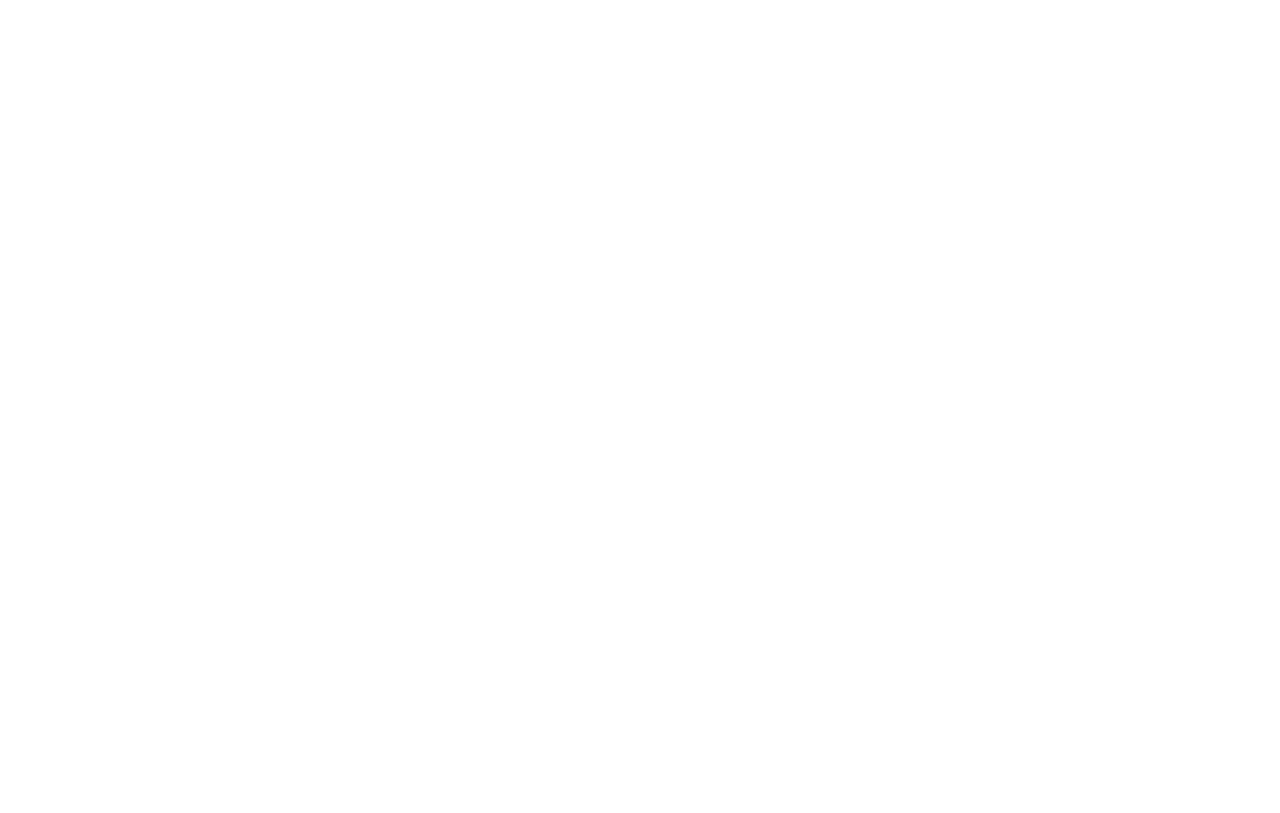
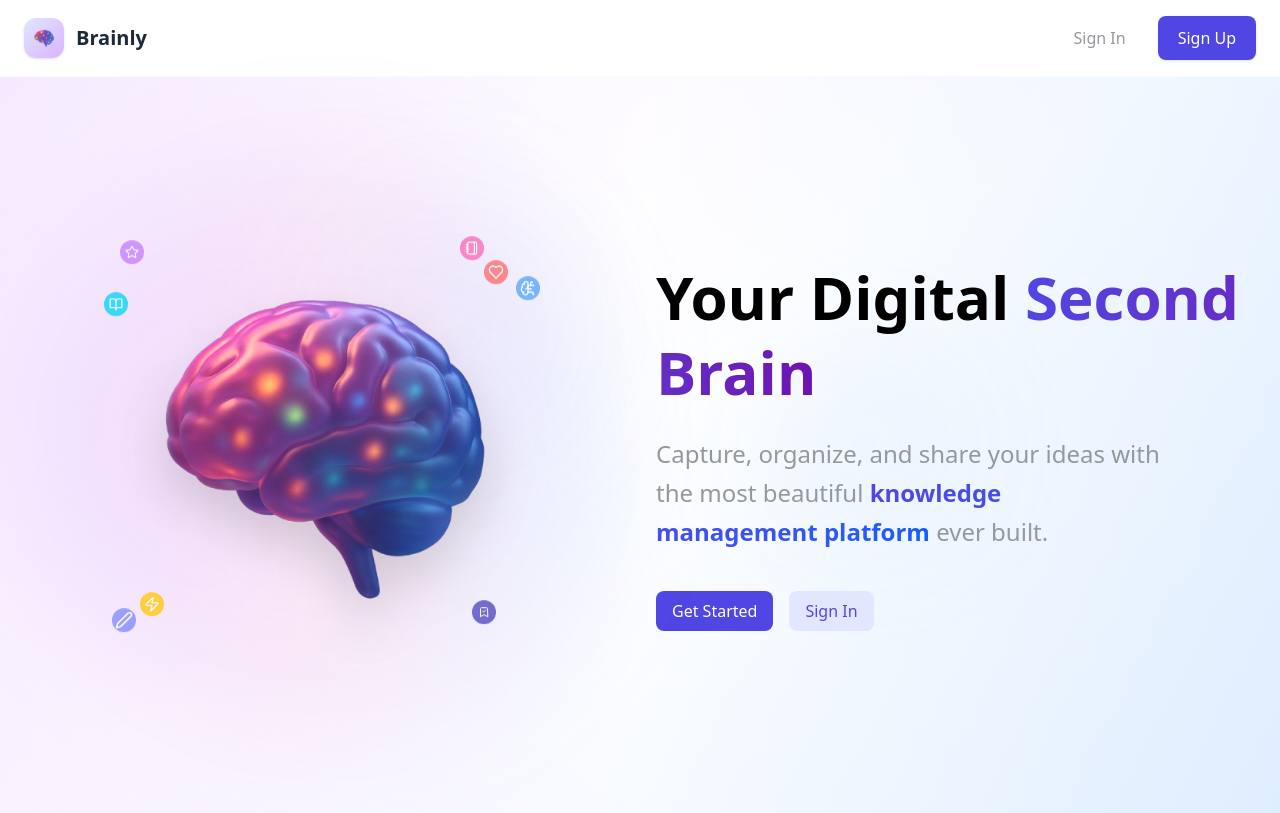
Before and after one commit to Resham8/Second-brain, a React (Vite) app in the folder Frontend/: page / in a window 1280 px wide. Before the commit this address had no page. Built offline with nearby package versions, Linux system fonts and the light colour scheme.

Commit message:
UI fix
added a home page and navbar,

```diff
--- a/Frontend/src/App.tsx
+++ b/Frontend/src/App.tsx
@@ -1,4 +1,4 @@
-import { BrowserRouter, Navigate, Route, Routes } from "react-router-dom";
+import { BrowserRouter, Route, Routes } from "react-router-dom";
 import Dashboard from "./pages/Dashboard";
 import ShareBrain from "./pages/ShareBrain";
 import { QueryClient, QueryClientProvider } from "@tanstack/react-query";
@@ -6,6 +6,7 @@
 import { useEffect } from "react";
 import { useAuth } from "./state/useAuthStore";
 import ProtectedRoute from "./components/ProtectedRoute";
+import Home from "./pages/Home";
 
 const queryClient = new QueryClient();
 
@@ -25,6 +26,7 @@
     <QueryClientProvider client={queryClient}>
       <BrowserRouter>
         <Routes>
+          <Route path="/" element={<Home/>}/>
           <Route path="/signup" element={<Auth isSignup={true} />} />
           <Route path="/signin" element={<Auth isSignup={false} />} />
           <Route element={<ProtectedRoute />}>
--- /dev/null
+++ b/Frontend/src/components/Navbar.tsx
@@ -0,0 +1,35 @@
+import { Link } from "react-router-dom";
+
+export default function Navbar() {
+  return (
+    <nav className="w-full bg-white border-b border-gray-200 px-6 py-4">
+      <div className="max-w-7xl mx-auto flex items-center justify-between">
+        <div className="flex items-center gap-3">
+          <div className="w-10 h-10 bg-gradient-to-br from-purple-200 to-purple-300 rounded-xl flex items-center justify-center shadow-sm">
+            <img
+              src="/second-brain-2.png"
+              alt="Brainly"
+              className="w-6 h-6 object-contain"
+            />
+          </div>
+          <h1 className="text-xl font-bold text-gray-800">Brainly</h1>
+        </div>
+
+        <div className="flex items-center gap-3">
+          <Link
+            to="/signin"
+            className="px-5 py-2.5 text-gray-600 font-medium hover:text-purple-600 transition-colors duration-200 rounded-lg hover:bg-gray-50 no-underline"
+          >
+            Sign In
+          </Link>
+          <Link
+            to="/signup"
+            className="px-5 py-2.5 bg-purple-600 text-white font-medium rounded-lg hover:bg-purple-500 transition-all duration-200 shadow-sm hover:shadow-md transform hover:-translate-y-0.5 no-underline"
+          >
+            Sign Up
+          </Link>
+        </div>
+      </div>
+    </nav>
+  );
+}
--- /dev/null
+++ b/Frontend/src/pages/Home.tsx
@@ -0,0 +1,101 @@
+import {
+  BookmarkCheck,
+  BookOpen,
+  BrainCircuit,
+  Heart,
+  Notebook,
+  Pen,
+  Star,
+  Zap,
+} from "lucide-react";
+import Button from "../components/Button";
+import Navbar from "../components/Navbar";
+import { Link } from "react-router-dom";
+
+export default function Home() {
+  return (
+    <div className="relative overflow-x-hidden min-h-screen bg-gradient-to-br from-purple-50 via-white to-blue-50">
+      <div className="absolute inset-0 bg-gradient-to-r from-purple-400/10 via-transparent to-blue-400/10 z-0" />
+      <div className="absolute top-1/4 left-1/4 w-64 h-64 bg-purple-200/20 rounded-full blur-3xl animate-pulse z-0" />
+      <div className="absolute bottom-1/3 right-1/4 w-48 h-48 bg-blue-200/20 rounded-full blur-3xl animate-pulse delay-1000 z-0" />
+
+      <div className="relative z-10 flex flex-col">
+        <Navbar />
+
+        <div className="grid grid-cols-1 md:grid-cols-2 gap-8 h-[calc(100vh-64px)] px-6 py-12">
+          <div className="flex items-center justify-center">
+            <div className="relative group w-80 md:w-96">
+              <div className="absolute inset-0 bg-gradient-to-r from-purple-400/30 via-pink-400/20 to-blue-400/30 rounded-full blur-2xl scale-150 opacity-60 animate-pulse" />
+
+              <div className="absolute -top-3 -left-3 w-6 h-6 bg-purple-400 rounded-full opacity-75 animate-bounce delay-100 flex items-center justify-center text-white">
+                <Star size={14} />
+              </div>
+
+              <div className="absolute -top-4 right-8 w-6 h-6 bg-pink-400 rounded-full opacity-75 animate-bounce delay-300 flex items-center justify-center text-white">
+                <Notebook size={14} />
+              </div>
+
+              <div className="absolute top-6 -right-6 w-6 h-6 bg-blue-400 rounded-full opacity-75 animate-bounce delay-500 flex items-center justify-center text-white">
+                <BrainCircuit size={16} />
+              </div>
+
+              <div className="absolute bottom-1 -left-5 w-6 h-6 bg-indigo-400 rounded-full opacity-75 animate-bounce delay-700 flex items-center justify-center text-white">
+                <Pen size={18} />
+              </div>
+
+              <div className="absolute bottom-3 right-5 w-6 h-6 bg-purple-500 rounded-full opacity-75 animate-bounce delay-900 flex items-center justify-center text-white">
+                <BookmarkCheck size={12} />
+              </div>
+
+              <div className="absolute top-10 -left-7 w-6 h-6 bg-cyan-400 rounded-full opacity-75 animate-bounce delay-1100 flex items-center justify-center text-white">
+                <BookOpen size={14} />
+              </div>
+
+              <div className="absolute top-2 right-2 w-6 h-6 bg-red-400 rounded-full opacity-75 animate-bounce delay-1300 flex items-center justify-center text-white">
+                <Heart size={16} />
+              </div>
+
+              <div className="absolute bottom-5 left-2 w-6 h-6 bg-yellow-400 rounded-full opacity-75 animate-bounce delay-1500 flex items-center justify-center text-white">
+                <Zap size={16} />
+              </div>
+
+              <img
+                src="/second-brain-logo.png"
+                alt="Hero graphic"
+                className="relative w-full drop-shadow-2xl filter brightness-110 contrast-105 transition-transform duration-700 ease-out group-hover:scale-110"
+              />
+            </div>
+          </div>
+
+          <div className="flex flex-col justify-center text-center md:text-left gap-6">
+            <h1 className="text-4xl md:text-5xl lg:text-6xl font-bold leading-tight">
+              Your Digital{" "}
+              <span className="text-transparent bg-clip-text bg-gradient-to-r from-purple-600 to-purple-800">
+                Second Brain
+              </span>
+            </h1>
+            <p className="text-gray-600 font-medium text-lg md:text-xl lg:text-2xl leading-relaxed max-w-lg">
+              Capture, organize, and share your ideas with the most beautiful{" "}
+              <span className="text-transparent bg-clip-text bg-gradient-to-r from-purple-600 to-blue-600 font-semibold">
+                knowledge management platform
+              </span>{" "}
+              ever built.
+            </p>
+            <div className="mt-4 flex flex-col sm:flex-row gap-4 justify-center md:justify-start">
+              <Link to={"/signup"}>
+                <Button
+                  variant="primary"
+                  text="Get Started"
+                  fullWidth={false}
+                />
+              </Link>
+              <Link to={"/signin"}>
+                <Button variant="secondary" text="Sign In" fullWidth={false} />
+              </Link>
+            </div>
+          </div>
+        </div>
+      </div>
+    </div>
+  );
+}
```
Also changed, not shown: Frontend/public/second-brain-2.png (added), Frontend/public/second-brain-logo.png (added).
